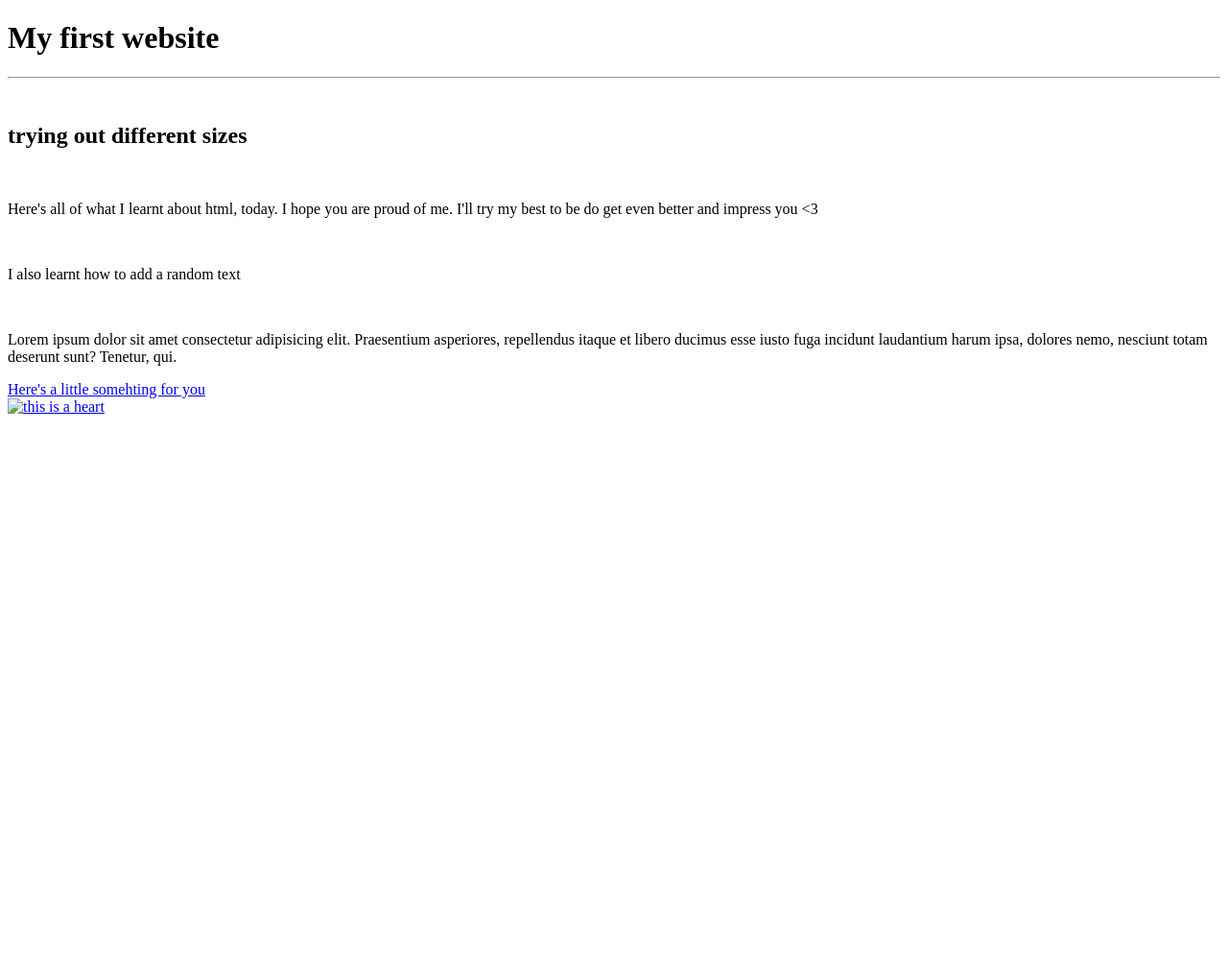
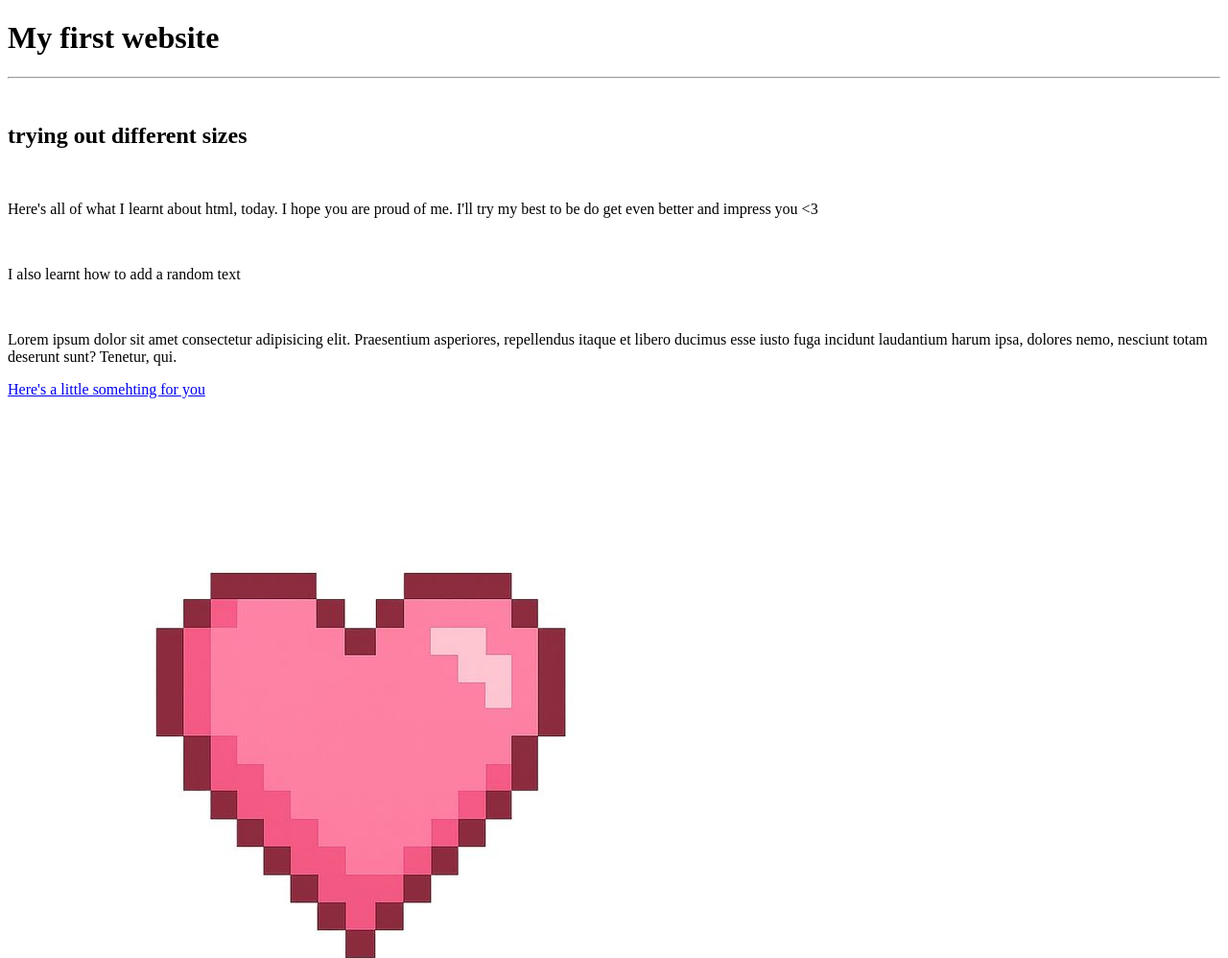
Before and after one commit to dvalouise/first-attempt-at-coding, a plain HTML site: page index.html in a window 1280 px wide. Shown: the top 998 px of the page at 96% size. Before the commit the page ends 800 px from the top, so only its background shows below. Drawn offline with Linux system fonts and the light colour scheme; the site is published under a folder, as on GitHub Pages, so addresses that start at the root find nothing.

Commit message:
fix commit

```diff
--- a/first.html
+++ b/index.html
@@ -19,7 +19,7 @@
         </a>
         <br>
         <a href="https://www.youtube.com/watch?v=notH38xy-E0" target="_blank">
-            <img src="/images/pink heart.jpg" alt="this is a heart" title="for my sweet boy">
+            <img src="./images/pink heart.jpg" alt="this is a heart" title="for my sweet boy">
         </a>
         </body>
 </html>
```
